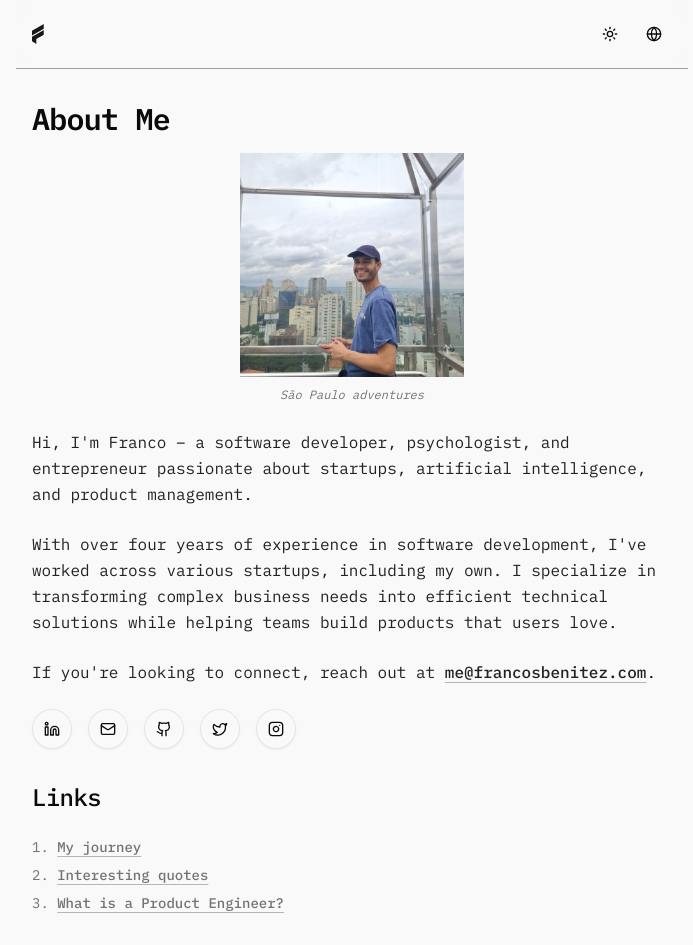
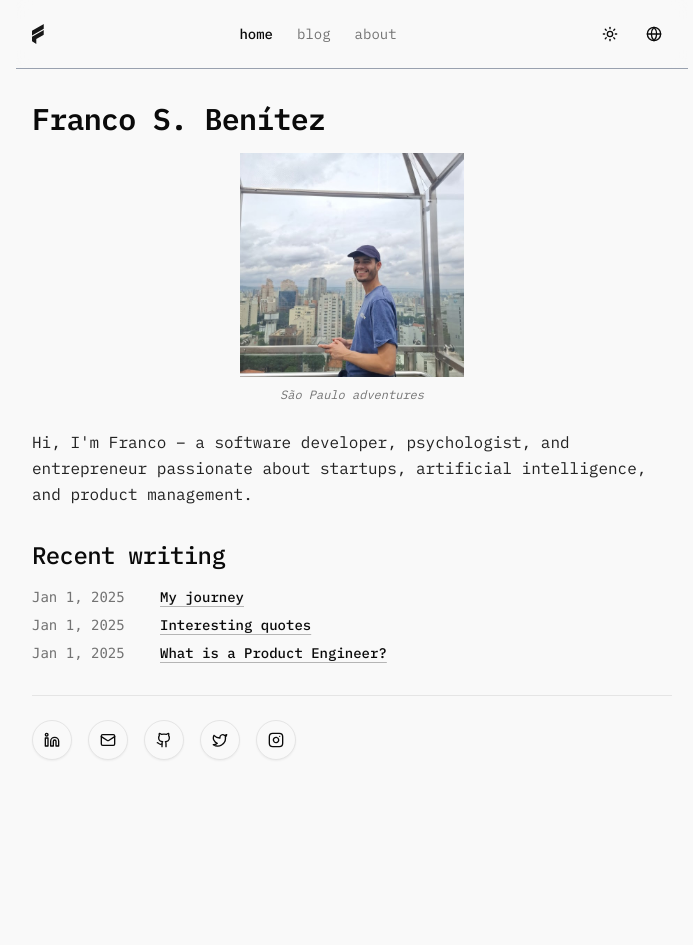
Before and after one commit to francosbenitez/francosbenitez.com, a Next.js app: page /en in a window 1280 px wide. Shown: the whole page, without its empty margins (288-981 px from the left). After the commit the page ends 800 px from the top, so only its background shows below. Built offline with nearby package versions, Linux system fonts and the light colour scheme.

Commit message:
feat: improve stuff

```diff
--- /dev/null
+++ b/app/[lang]/about/page.tsx
@@ -0,0 +1,61 @@
+import { validateLanguage } from "@/lib/i18n";
+import { markdownToHtml } from "@/lib/markdown";
+import { getAboutContent } from "@/lib/get-content";
+import { SocialLinks } from "@/components/social-links";
+import Image from "next/image";
+
+export default async function AboutPage({
+  params,
+}: {
+  params: Promise<{ lang: string }>;
+}) {
+  const resolvedParams = await Promise.resolve(params);
+  const lang = await validateLanguage(resolvedParams.lang);
+  const { content } = await getAboutContent(lang);
+
+  const lines = content.split("\n");
+  const titleIndex = lines.findIndex((line) => line.startsWith("# "));
+
+  if (titleIndex !== -1) {
+    const title = lines[titleIndex].replace(/^#\s+/, "");
+    const afterTitle = lines.slice(titleIndex + 1).join("\n");
+
+    const contentHtml = await markdownToHtml(afterTitle);
+
+    return (
+      <div className="max-w-2xl mx-auto">
+        <article className="prose dark:prose-invert mx-auto">
+          <h1>{title}</h1>
+
+          <div className="flex flex-col items-center">
+            <div className="relative w-48 h-48 sm:w-56 sm:h-56 overflow-hidden">
+              <Image
+                src="/photo-ushuaia-channel.jpg"
+                alt="Franco in Ushuaia, Argentina"
+                fill
+                className="object-cover object-[center_95%]"
+              />
+            </div>
+            <p className="text-xs text-muted-foreground mt-2 italic">
+              Ushuaia, Argentina — end of the world
+            </p>
+          </div>
+
+          <div dangerouslySetInnerHTML={{ __html: contentHtml }} />
+
+          <SocialLinks />
+        </article>
+      </div>
+    );
+  }
+
+  const htmlContent = await markdownToHtml(content);
+  return (
+    <div className="max-w-2xl mx-auto">
+      <article className="prose dark:prose-invert mx-auto">
+        <div dangerouslySetInnerHTML={{ __html: htmlContent }} />
+      </article>
+      <SocialLinks />
+    </div>
+  );
+}
--- /dev/null
+++ b/app/[lang]/blog/page.tsx
@@ -0,0 +1,47 @@
+import { validateLanguage, t } from "@/lib/i18n";
+import Link from "next/link";
+
+export default async function BlogPage({
+  params,
+}: {
+  params: Promise<{ lang: string }>;
+}) {
+  const resolvedParams = await Promise.resolve(params);
+  const lang = await validateLanguage(resolvedParams.lang);
+
+  return (
+    <div className="max-w-2xl mx-auto">
+      <article className="prose dark:prose-invert mx-auto">
+      <h1>Blog</h1>
+      <div className="flex flex-col gap-2">
+        <div className="flex items-baseline gap-4">
+          <span className="text-sm font-mono text-muted-foreground w-28 shrink-0">
+            Jan 1, 2025
+          </span>
+          <Link href={`/${lang}/blog/journey`} className="text-sm">
+            {t(lang, "myJourney")}
+          </Link>
+        </div>
+        <div className="flex items-baseline gap-4">
+          <span className="text-sm font-mono text-muted-foreground w-28 shrink-0">
+            Jan 1, 2025
+          </span>
+          <Link href={`/${lang}/blog/quotes`} className="text-sm">
+            {t(lang, "interestingQuotes")}
+          </Link>
+        </div>
+        {lang === "en" && (
+          <div className="flex items-baseline gap-4">
+            <span className="text-sm font-mono text-muted-foreground w-28 shrink-0">
+              Jan 1, 2025
+            </span>
+            <Link href={`/${lang}/blog/product-engineer`} className="text-sm">
+              What is a Product Engineer?
+            </Link>
+          </div>
+        )}
+      </div>
+      </article>
+    </div>
+  );
+}
--- a/app/[lang]/layout.tsx
+++ b/app/[lang]/layout.tsx
@@ -2,6 +2,7 @@
 import { ThemeToggle } from "@/components/theme-toggle";
 import { LanguageSwitcher } from "@/components/language-switcher";
 import { LogoImg } from "@/components/logo-img";
+import { NavTabs } from "@/components/nav-tabs";
 
 export default async function LocaleLayout({
   children,
@@ -16,9 +17,12 @@
   return (
     <div className="flex flex-col bg-background text-foreground">
       <header className="sticky top-0 z-40 w-full border-b border-gray-400 bg-background/95 backdrop-blur supports-[backdrop-filter]:bg-background/60">
-        <div className="px-4 py-4 flex justify-between items-center">
+        <div className="px-4 py-4 flex items-center justify-between">
           <LogoImg />
-          <div className="flex items-center gap-2 ml-auto">
+          <div className="flex items-center">
+            <NavTabs lang={lang} />
+          </div>
+          <div className="flex items-center gap-2">
             <ThemeToggle currentLang={lang} />
             <LanguageSwitcher currentLang={lang} />
           </div>
--- a/app/[lang]/page.tsx
+++ b/app/[lang]/page.tsx
@@ -14,31 +14,16 @@
   const lang = await validateLanguage(resolvedParams.lang);
   const { content } = await getAboutContent(lang);
 
-  // Split content to separate title from rest of content
-  const lines = content.split("\n");
-  const titleIndex = lines.findIndex((line) => line.startsWith("# "));
-
-  if (titleIndex !== -1) {
-    const title = lines[titleIndex];
-    const beforeTitle = lines.slice(0, titleIndex).join("\n");
-    const afterTitle = lines.slice(titleIndex + 1).join("\n");
-
-    const titleHtml = await markdownToHtml(title);
-    const contentHtml = await markdownToHtml(afterTitle);
+  const lines = content.split("\n").filter(Boolean);
+  const tagline =
+    lines.find((l) => !l.startsWith("#") && l.trim().length > 0) ?? "";
+  const taglineHtml = await markdownToHtml(tagline);
 
   return (
     <div className="max-w-2xl mx-auto">
       <article className="prose dark:prose-invert mx-auto">
-          {beforeTitle && (
-            <div
-              dangerouslySetInnerHTML={{
-                __html: await markdownToHtml(beforeTitle),
-              }}
-            />
-          )}
-          <div dangerouslySetInnerHTML={{ __html: titleHtml }} />
+        <h1>Franco S. Benítez</h1>
 
-          {/* Photo after title */}
         <div className="flex flex-col items-center">
           <div className="relative w-48 h-48 sm:w-56 sm:h-56 overflow-hidden">
             <Image
@@ -49,57 +34,51 @@
               priority
             />
           </div>
-            {/* Photo label below image */}
           <p className="text-xs text-muted-foreground mt-2 italic">
             {t(lang, "photoLabel")}
           </p>
         </div>
 
-          <div dangerouslySetInnerHTML={{ __html: contentHtml }} />
+        <div
+          className="[&>p]:mt-0 [&>p]:mb-3"
+          dangerouslySetInnerHTML={{ __html: taglineHtml }}
+        />
+
+        {/* Recent writing section */}
+        <h2 className="mb-4 text-2xl font-medium tracking-tight text-foreground">
+          Recent writing
+        </h2>
+        <div className="mb-8 flex flex-col gap-2">
+          <div className="flex items-baseline gap-4">
+            <span className="text-sm font-mono text-muted-foreground w-28 shrink-0">
+              Jan 1, 2025
+            </span>
+            <Link href={`/${lang}/blog/journey`} className="text-sm">
+              {t(lang, "myJourney")}
+            </Link>
+          </div>
+          <div className="flex items-baseline gap-4">
+            <span className="text-sm font-mono text-muted-foreground w-28 shrink-0">
+              Jan 1, 2025
+            </span>
+            <Link href={`/${lang}/blog/quotes`} className="text-sm">
+              {t(lang, "interestingQuotes")}
+            </Link>
+          </div>
+          {lang === "en" && (
+            <div className="flex items-baseline gap-4">
+              <span className="text-sm font-mono text-muted-foreground w-28 shrink-0">
+                Jan 1, 2025
+              </span>
+              <Link href={`/${lang}/blog/product-engineer`} className="text-sm">
+                What is a Product Engineer?
+              </Link>
+            </div>
+          )}
+        </div>
 
         <SocialLinks />
-
-          {/* Link to quotes page */}
-          <h2 className="mb-4 text-2xl font-medium tracking-tight text-foreground">
-            Links
-          </h2>
-          <div className="mb-8">
-            <ul className="mx-0">
-              <li className="text-sm text-muted-foreground">
-                1.{" "}
-                <Link href={`/${lang}/journey`} className="">
-                  {t(lang, "myJourney")}
-                </Link>
-              </li>
-              <li className="text-sm text-muted-foreground">
-                2.{" "}
-                <Link href={`/${lang}/quotes`} className="">
-                  {t(lang, "interestingQuotes")}
-                </Link>
-              </li>
-              {lang === "en" && (
-                <li className="text-sm text-muted-foreground">
-                  3.{" "}
-                  <Link href={`/${lang}/product-engineer`} className="">
-                    What is a Product Engineer?
-                  </Link>
-                </li>
-              )}
-            </ul>
-          </div>
       </article>
     </div>
   );
 }
-
-  // Fallback if no title found
-  const htmlContent = await markdownToHtml(content);
-  return (
-    <div className="max-w-2xl mx-auto">
-      <article className="prose dark:prose-invert mx-auto">
-        <div dangerouslySetInnerHTML={{ __html: htmlContent }} />
-      </article>
-      <SocialLinks />
-    </div>
-  );
-}
--- /dev/null
+++ b/components/nav-tabs.tsx
@@ -0,0 +1,37 @@
+"use client";
+import Link from "next/link";
+import { usePathname } from "next/navigation";
+
+const tabs = [
+  { key: "home", href: (lang: string) => `/${lang}`, exact: true },
+  { key: "blog", href: (lang: string) => `/${lang}/blog`, exact: false },
+  { key: "about", href: (lang: string) => `/${lang}/about`, exact: false },
+];
+
+export function NavTabs({ lang }: { lang: string }) {
+  const pathname = usePathname();
+
+  return (
+    <nav className="flex gap-6">
+      {tabs.map(({ key, href, exact }) => {
+        const path = href(lang);
+        const isActive = exact
+          ? pathname === path
+          : pathname === path || pathname.startsWith(path + "/");
+        return (
+          <Link
+            key={key}
+            href={path}
+            className={`text-sm transition-colors ${
+              isActive
+                ? "font-medium text-foreground"
+                : "text-muted-foreground hover:text-foreground"
+            }`}
+          >
+            {key}
+          </Link>
+        );
+      })}
+    </nav>
+  );
+}
--- a/components/social-links.tsx
+++ b/components/social-links.tsx
@@ -32,6 +32,8 @@
   ];
 
   return (
+    <>
+      <hr className="my-6" />
       <div className="flex flex-wrap gap-4 mb-8">
         {socialLinks.map((link) => (
           <Button
@@ -52,5 +54,6 @@
           </Button>
         ))}
       </div>
+    </>
   );
 }
```
Also changed, not shown: app/[lang]/blog/journey/page.tsx (renamed from app/[lang]/journey/page.tsx), app/[lang]/blog/product-engineer/page.tsx (renamed from app/[lang]/product-engineer/page.tsx), app/[lang]/blog/quotes/page.tsx (renamed from app/[lang]/quotes/page.tsx), public/photo-ushuaia-channel.jpg (added). Lines whose indentation alone changed are shown as unchanged.
